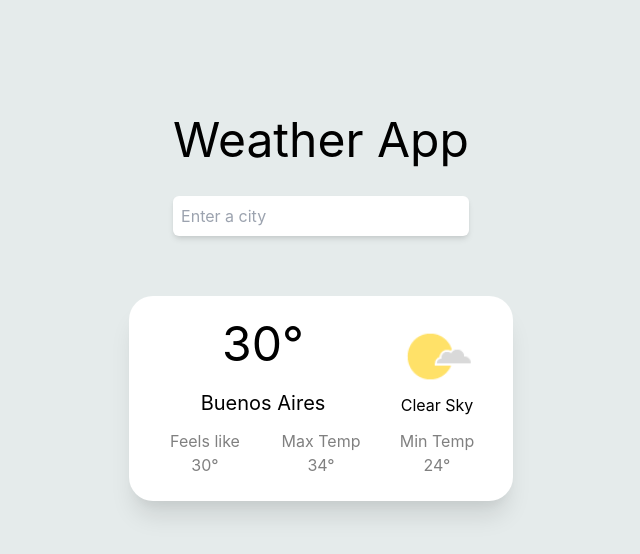
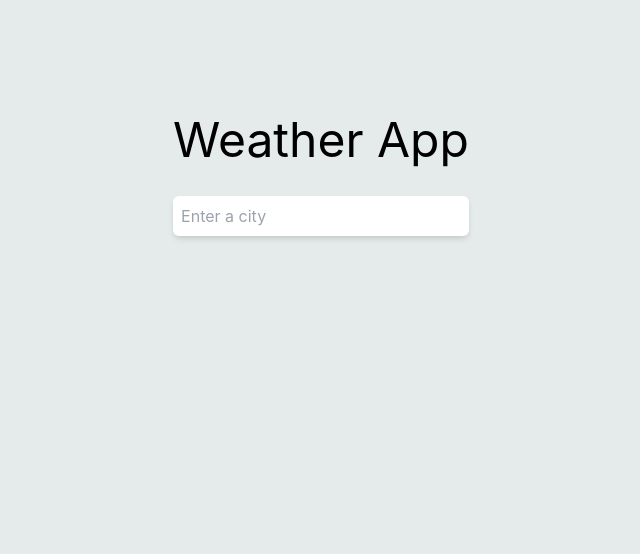
Before and after one commit to lucianomazzuca/weather-app, a React (Create React App) app: page / in a window 1280 px wide. Shown: the top 554 px of the page, without its empty margins (319-959 px from the left). Built offline with nearby package versions, Linux system fonts and the light colour scheme.

Commit message:
Feat: search city and display card with weather information

```diff
--- a/public/index.html
+++ b/public/index.html
@@ -9,12 +9,12 @@
       name="description"
       content="Web site created using create-react-app"
     />
-    <link rel="apple-touch-icon" href="%PUBLIC_URL%/logo192.png" />
+    <!-- <link rel="apple-touch-icon" href="%PUBLIC_URL%/logo192.png" /> -->
     <!--
       manifest.json provides metadata used when your web app is installed on a
       user's mobile device or desktop. See https://developers.google.com/web/fundamentals/web-app-manifest/
     -->
-    <link rel="manifest" href="%PUBLIC_URL%/manifest.json" />
+    <!-- <link rel="manifest" href="%PUBLIC_URL%/manifest.json" /> -->
     <!--
       Notice the use of %PUBLIC_URL% in the tags above.
       It will be replaced with the URL of the `public` folder during the build.
--- a/src/App.js
+++ b/src/App.js
@@ -1,52 +1,45 @@
+import { useState, useEffect } from 'react';
 import './App.css';
-import img from './sunny_s_cloudy.png'
+import Card from './components/Card';
+import SearchForm from './components/SearchForm';
 
 function App() {
+  const [weather, setWeather] = useState(null);
+  const [search, setSearch] = useState('');
+
+  const api = '405dd38c238a71236d50fdea512d38a6'
+
+  const getWeatherByCity = async (city) => {
+    try {
+      const res = await fetch(`http://api.openweathermap.org/data/2.5/weather?q=${city}&appid=${api}`);
+      const data = await res.json();
+      return data
+    } catch (err) {
+      console.log(err)
+    }
+  }
+
+  const handleSearchInput = (e) => {
+    setSearch(e.target.value)
+  }
+
+  const handleSubmit = async (e) => {
+    e.preventDefault();
+    const result = await getWeatherByCity(search);
+    setWeather(result);
+  }
+
   return (
-    <div className="App min-h-full">
-      <div className="wrapper container mx-auto px-4 min-h-screen flex flex-col items-center">
-
-
+    <div className="App min-h-full wrapper container mx-auto px-4 flex flex-col items-center">
       <div
         className="flex flex-col p-5 mt-24 mb-10
         transform   transition-transform duration-300"
       >
         <h1 className="text-5xl mb-8">Weather App</h1>
-          <form action="">
-            <input type="text" placeholder="Enter a city" className="p-2 rounded-md w-full shadow-md outline-none"/>
-          </form>
+        <SearchForm handleSearchInput={handleSearchInput} handleSubmit={handleSubmit} inputValue={search} />
       </div>
 
-        <div className="card grid grid-cols-3 gap-3 bg-white p-6 rounded-3xl shadow-xl w-96">
-
-          <div className="text-center col-span-2 flex flex-col justify-between">
-            <h4 className="text-5xl text-center">30°</h4>
-            <h3 className="text-xl col-span-2 text-center">Buenos Aires</h3>
-          </div>
-
-          <div className="text-center mx-auto flex flex-col justify-between">
-            <img src={img} alt="" srcset=""/>
-            <h4 className="text-md">Clear Sky</h4>
-          </div>
-
-          <div className="group ">
-            <h4>Feels like</h4>
-            <p>30°</p>
-          </div>
-
-          <div className="group ">
-            <h4>Max Temp</h4>
-            <p>34°</p>
-          </div>
-
-          <div className="group">
-            <h4>Min Temp</h4>
-            <p>24°</p>
-          </div>
-
-        </div>
-
-      </div>
+      {weather && <Card data={weather} />}
     </div>
   );
 }
--- /dev/null
+++ b/src/components/Card.js
@@ -0,0 +1,34 @@
+import img from '../sunny_s_cloudy.png'
+
+const Card = ({ data }) => {
+  return (
+    <div className="card grid grid-cols-3 gap-3 bg-white p-6 rounded-3xl shadow-xl w-96">
+      <div className="text-center col-span-2 flex flex-col justify-between">
+        <h4 className="text-5xl text-center">{ data.main.temp }°</h4>
+        <h3 className="text-xl col-span-2 text-center">{ data.name }, { data.sys.country }</h3>
+      </div>
+
+      <div className="text-center mx-auto flex flex-col justify-between">
+        <img src={img} alt="" />
+        <h4 className="text-md">{ data.weather[0].main }</h4>
+      </div>
+
+      <div className="group ">
+        <h4>Feels like</h4>
+        <p>{ data.main.feels_like }</p>
+      </div>
+
+      <div className="group ">
+        <h4>Max Temp</h4>
+        <p>{ data.main.temp_max }</p>
+      </div>
+
+      <div className="group">
+        <h4>Min Temp</h4>
+        <p>{ data.main.temp_min }</p>
+      </div>
+    </div>
+  );
+};
+
+export default Card;
--- /dev/null
+++ b/src/components/SearchForm.js
@@ -0,0 +1,17 @@
+import React from "react";
+
+const SearchForm = ({ handleSearchInput, handleSubmit, inputValue }) => {
+  return (
+    <form action="" onSubmit={handleSubmit}>
+      <input
+        type="text"
+        placeholder="Enter a city"
+        className="p-2 rounded-md w-full shadow-md outline-none"
+        onChange={handleSearchInput}
+        value={inputValue}
+      />
+    </form>
+  );
+};
+
+export default SearchForm;
```
Also changed, not shown: 1 other file (tests, documents, lock files or other folders). Lines whose indentation alone changed are shown as unchanged.
